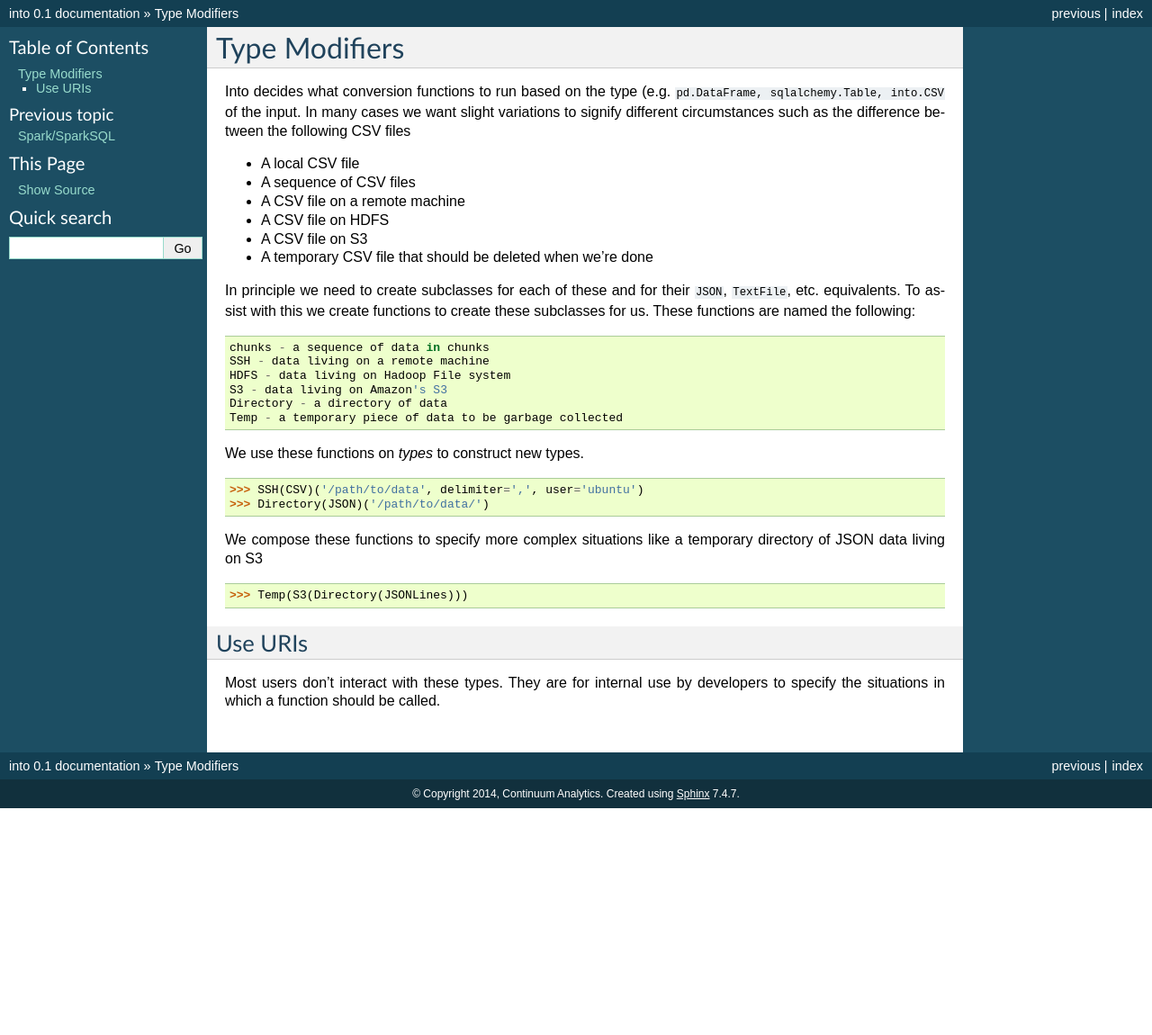
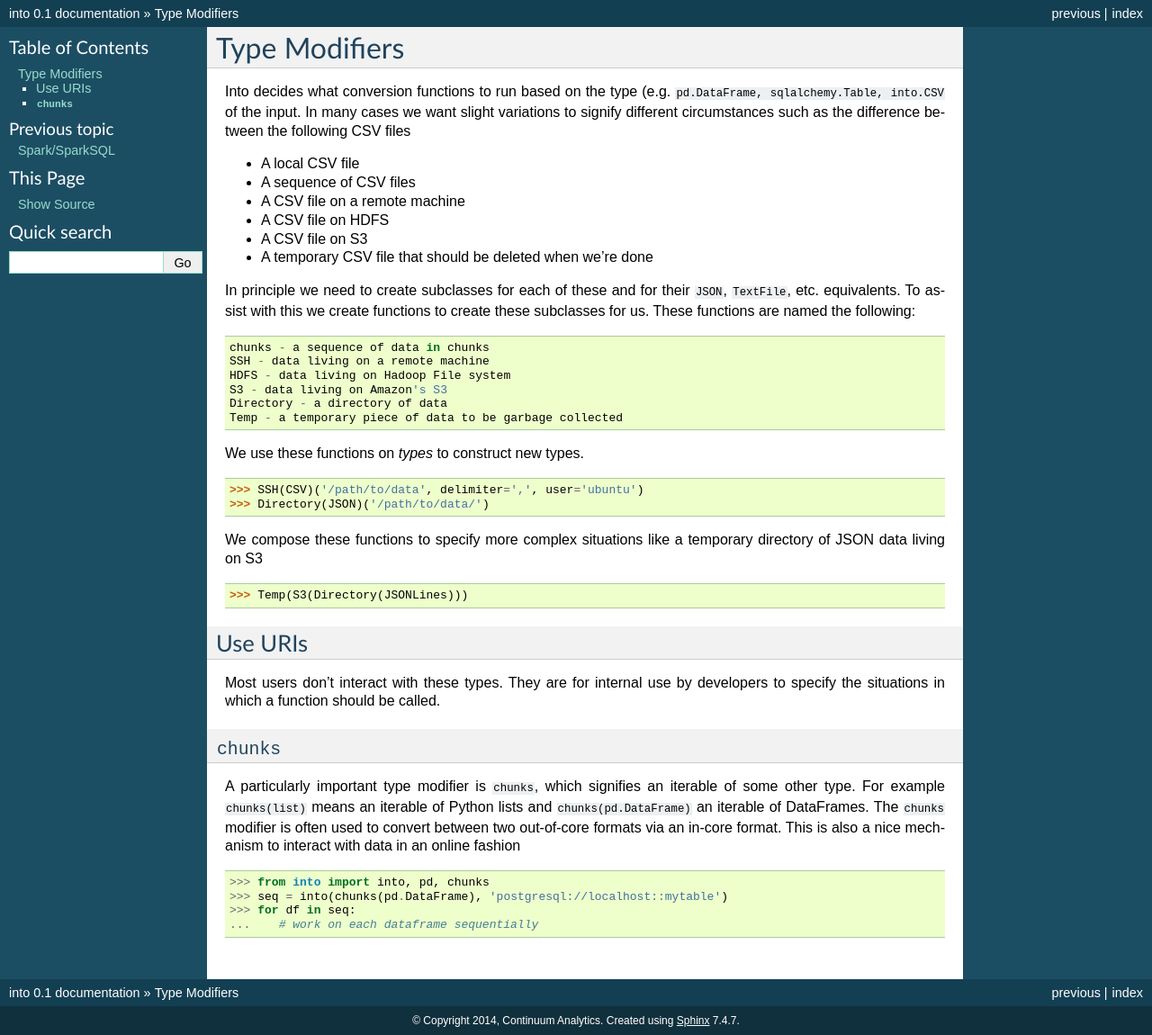
Before and after one commit to blaze/odo, a Sphinx documentation site: the page built from docs/source/type-modifiers.rst, in a window 1280 px wide. Shown: the whole page at 90% size. Built offline with Sphinx 7.4.7, drawn with Linux system fonts in a browser that asks for light colours; before the commit the page ends 900 px from its top, so only the background shows below that.

Commit message:
add chunks section to type modifiers

```diff
--- a/docs/source/type-modifiers.rst
+++ b/docs/source/type-modifiers.rst
@@ -44,3 +44,21 @@ Use URIs
 
 Most users don't interact with these types.  They are for internal use by
 developers to specify the situations in which a function should be called.
+
+
+``chunks``
+----------
+
+A particularly important type modifier is ``chunks``, which signifies an
+iterable of some other type.  For example ``chunks(list)`` means an iterable of
+Python lists and ``chunks(pd.DataFrame)`` an iterable of DataFrames.  The
+``chunks`` modifier is often used to convert between two out-of-core formats
+via an in-core format.  This is also a nice mechanism to interact with data in
+an online fashion
+
+.. code-block:: Python
+
+   >>> from into import into, pd, chunks
+   >>> seq = into(chunks(pd.DataFrame), 'postgresql://localhost::mytable')
+   >>> for df in seq:
+   ...    # work on each dataframe sequentially
```
